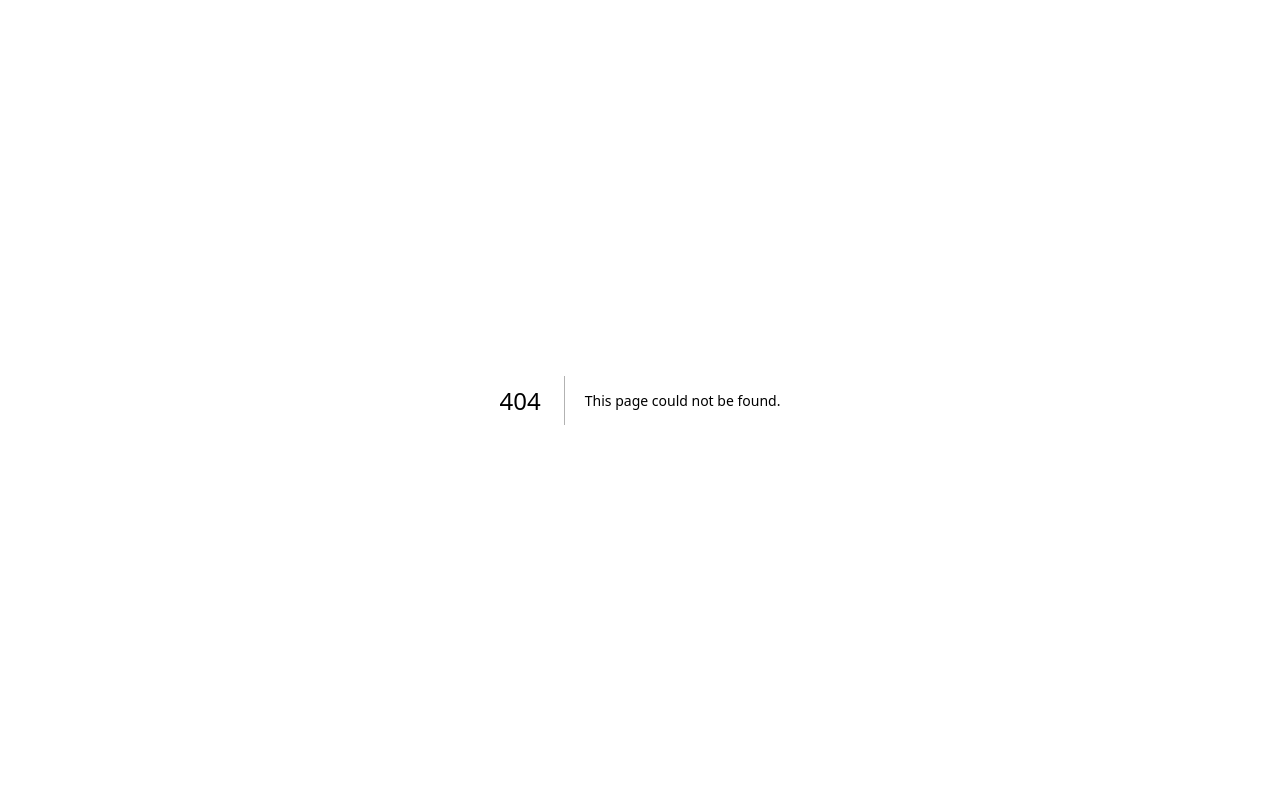
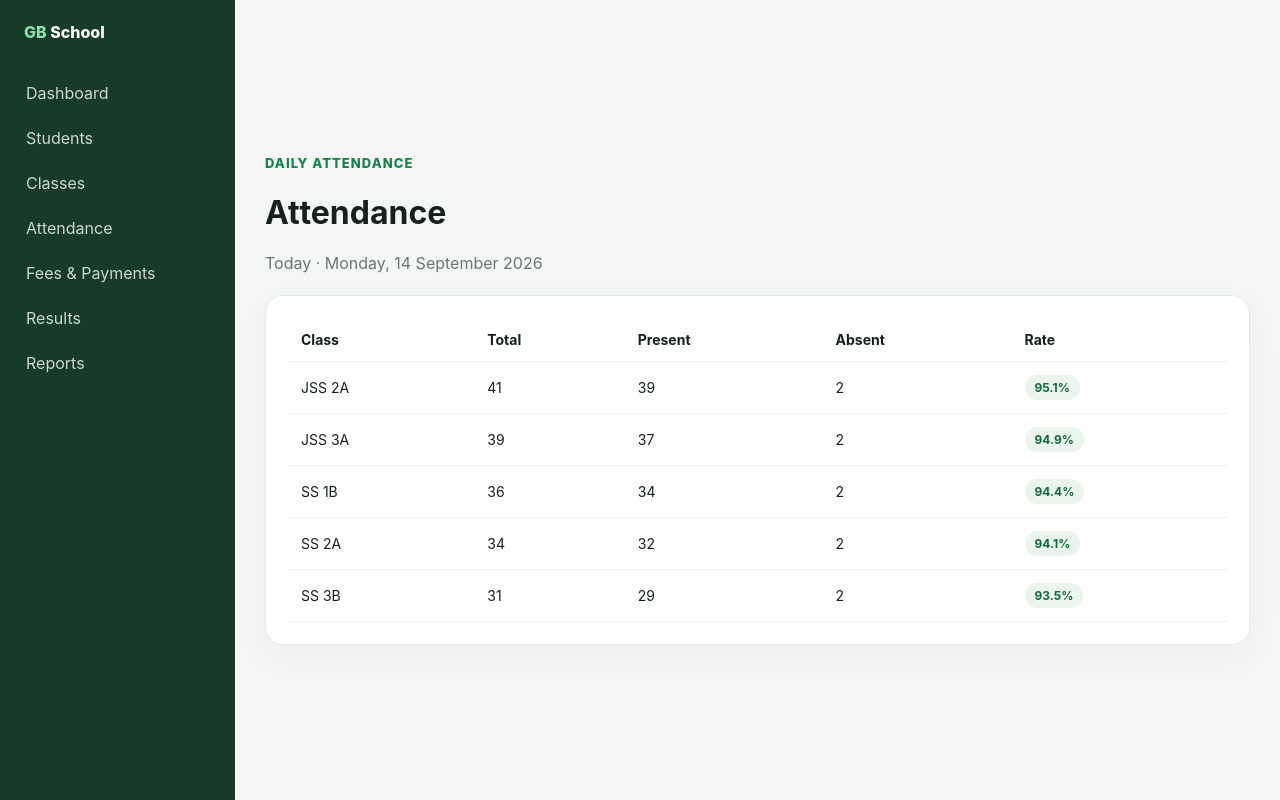
Before and after one commit to greenbasket-labs/GB-demo-school, a Next.js app: page /attendance in a window 1280 px wide. Before the commit this address had no page. Built offline with nearby package versions, Linux system fonts and the light colour scheme.

Commit message:
build: add attendance module

```diff
--- /dev/null
+++ b/app/attendance/page.tsx
@@ -0,0 +1,4 @@
+import Link from 'next/link'
+const rows=[['JSS 2A','41','39','2','95.1%'],['JSS 3A','39','37','2','94.9%'],['SS 1B','36','34','2','94.4%'],['SS 2A','34','32','2','94.1%'],['SS 3B','31','29','2','93.5%']]
+export default function Attendance(){return <Page><div className="eyebrow">Daily attendance</div><h1>Attendance</h1><p className="muted">Today · Monday, 14 September 2026</p><div className="card" style={{marginTop:22}}><table className="table"><thead><tr><th>Class</th><th>Total</th><th>Present</th><th>Absent</th><th>Rate</th></tr></thead><tbody>{rows.map(r=><tr key={r[0]}>{r.map((x,i)=><td key={i}>{i===4?<span className="pill">{x}</span>:x}</td>)}</tr>)}</tbody></table></div></Page>}
+function Page({children}:{children:React.ReactNode}){return <div className="dashboard"><aside className="side"><div className="brand">GB <span style={{color:'#fff'}}>School</span></div>{['Dashboard','Students','Classes','Attendance','Fees & Payments','Results','Reports'].map(x=><Link href={x==='Dashboard'?'/dashboard':`/${x.toLowerCase().replaceAll(' ','-').replace('&-','')}`} key={x}>{x}</Link>)}</aside><main className="main">{children}</main></div>}
```
